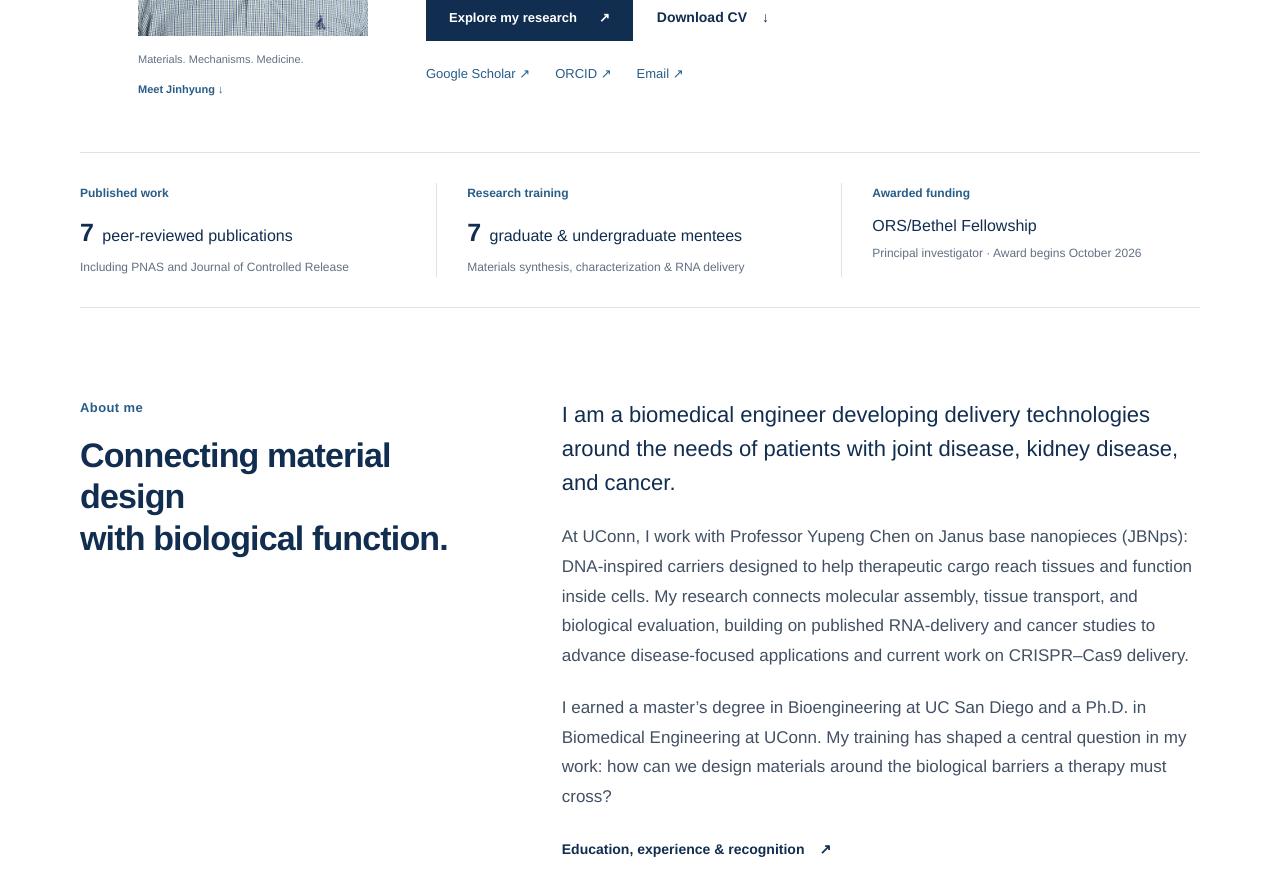
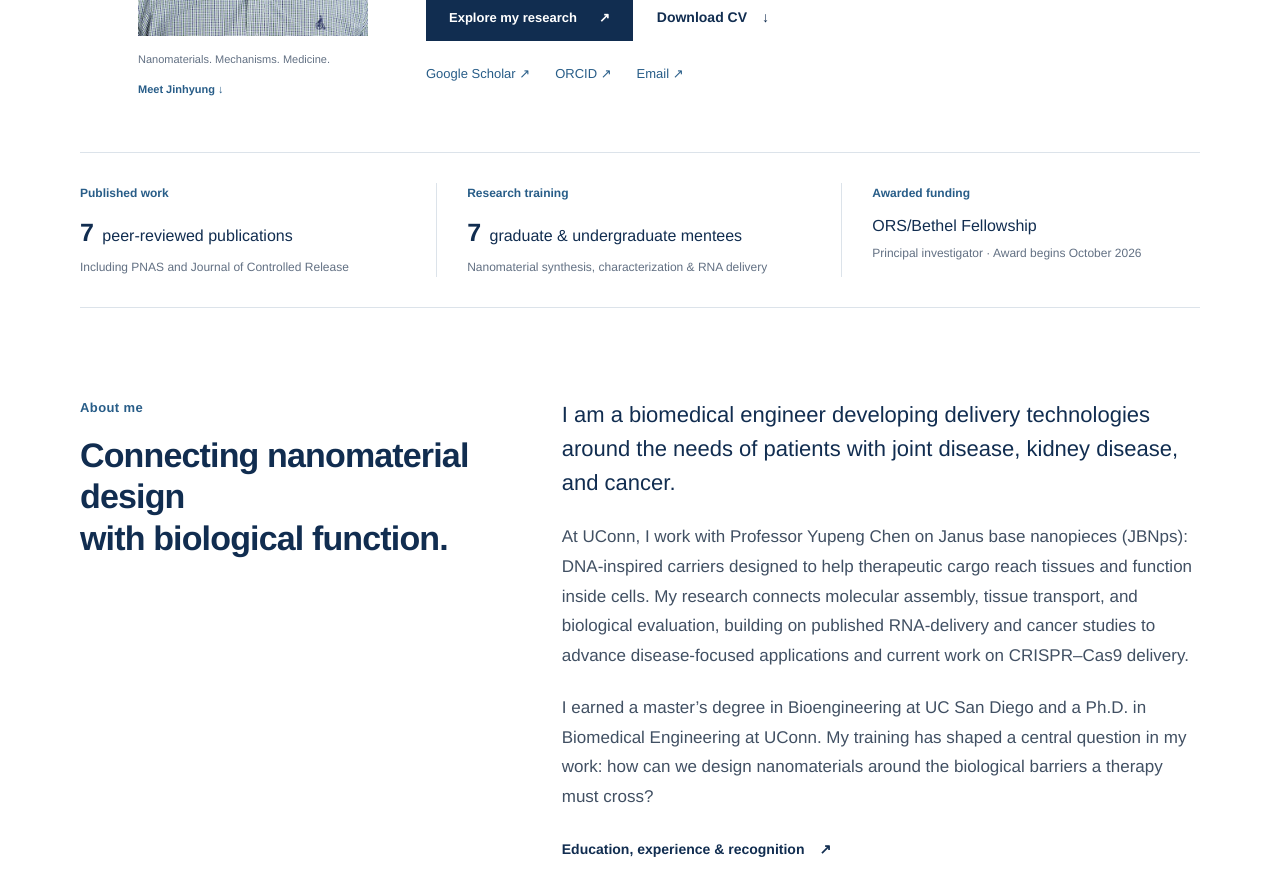
Before and after one commit to biojhleena-glitch/biojhleena-glitch.github.io, a Jekyll site: the page built from _pages/about.html, in a window 1280 px wide and 1400 px high, scrolled down 837 px, cut to the strip 0-930 px from the top of the window. Shown: the top 896 px of the strip. Built offline with Jekyll 4.4.1, drawn with Linux system fonts in a browser that asks for light colours; some of the changed text lies outside the part shown.

Commit message:
Use nanomaterial terminology throughout the website

```diff
--- a/_pages/about.html
+++ b/_pages/about.html
@@ -1,19 +1,19 @@
 ---
-title: "Bioinspired materials & RNA therapeutics"
+title: "Bioinspired nanomaterials & RNA therapeutics"
 permalink: /
 home: true
 ---
 <section class="candidate-hero" aria-labelledby="home-title">
   <div class="candidate-banner">
     <div class="content-width">
-      <p class="eyebrow">Bioinspired materials · RNA delivery</p>
-      <h1 id="home-title">Engineering materials<br> for <em>RNA therapeutics.</em></h1>
+      <p class="eyebrow">Bioinspired nanomaterials · RNA delivery</p>
+      <h1 id="home-title">Engineering nanomaterials<br> for <em>RNA therapeutics.</em></h1>
     </div>
   </div>
   <div class="candidate-hero-inner content-width">
     <figure class="candidate-portrait">
       <div class="portrait-mat"><img src="{{ '/images/jinhyung-lee.jpg' | relative_url }}" width="2247" height="3000" alt="Jinhyung Lee, biomedical engineer and RNA delivery researcher" fetchpriority="high"></div>
-      <figcaption><span>Materials. Mechanisms. Medicine.</span><a href="#about">Meet Jinhyung <span aria-hidden="true">↓</span></a></figcaption>
+      <figcaption><span>Nanomaterials. Mechanisms. Medicine.</span><a href="#about">Meet Jinhyung <span aria-hidden="true">↓</span></a></figcaption>
     </figure>
     <div class="candidate-hero-copy">
       <p class="candidate-name">Jinhyung Lee, Ph.D.</p>
@@ -27,16 +27,16 @@ home: true
 
 <div class="candidate-evidence content-width" aria-label="Selected experience and recognition">
   <div><span class="evidence-label">Published work</span><p><strong>7</strong> peer-reviewed publications</p><span>Including PNAS and Journal of Controlled Release</span></div>
-  <div><span class="evidence-label">Research training</span><p><strong>7</strong> graduate &amp; undergraduate mentees</p><span>Materials synthesis, characterization &amp; RNA delivery</span></div>
+  <div><span class="evidence-label">Research training</span><p><strong>7</strong> graduate &amp; undergraduate mentees</p><span>Nanomaterial synthesis, characterization &amp; RNA delivery</span></div>
   <div><span class="evidence-label">Awarded funding</span><p>ORS/Bethel Fellowship</p><span>Principal investigator · Award begins October 2026</span></div>
 </div>
 
 <section id="about" class="candidate-about content-width" aria-labelledby="about-title">
-  <div><p class="eyebrow">About me</p><h2 id="about-title">Connecting material design<br> with biological function.</h2></div>
+  <div><p class="eyebrow">About me</p><h2 id="about-title">Connecting nanomaterial design<br> with biological function.</h2></div>
   <div class="about-narrative">
     <p class="about-lead">I am a biomedical engineer developing delivery technologies around the needs of patients with joint disease, kidney disease, and cancer.</p>
     <p>At UConn, I work with Professor Yupeng Chen on Janus base nanopieces (JBNps): DNA-inspired carriers designed to help therapeutic cargo reach tissues and function inside cells. My research connects molecular assembly, tissue transport, and biological evaluation, building on published RNA-delivery and cancer studies to advance disease-focused applications and current work on CRISPR–Cas9 delivery.</p>
-    <p>I earned a master’s degree in Bioengineering at UC San Diego and a Ph.D. in Biomedical Engineering at UConn. My training has shaped a central question in my work: how can we design materials around the biological barriers a therapy must cross?</p>
+    <p>I earned a master’s degree in Bioengineering at UC San Diego and a Ph.D. in Biomedical Engineering at UConn. My training has shaped a central question in my work: how can we design nanomaterials around the biological barriers a therapy must cross?</p>
     <a class="text-link" href="{{ '/cv/' | relative_url }}">Education, experience &amp; recognition <span aria-hidden="true">↗</span></a>
   </div>
 </section>
@@ -54,7 +54,7 @@ home: true
         <span class="movie-credit">Lee et al., <em>PNAS</em> (2021), <a href="https://pmc.ncbi.nlm.nih.gov/articles/PMC8126792/#supplementary-material1">Movie S1</a>. <a href="https://creativecommons.org/licenses/by/4.0/">CC BY 4.0</a> · Unchanged.</span>
       </figcaption>
     </figure>
-    <div class="research-story-copy"><p class="eyebrow">The research question</p><h2 id="research-story-title">A therapy is only as effective<br> as the journey it can make.</h2><p>Reaching a tissue, entering a cell, and releasing cargo are distinct challenges. My research brings materials engineering to each step, with published studies in RNA delivery and preclinical cancer models.</p>
+    <div class="research-story-copy"><p class="eyebrow">The research question</p><h2 id="research-story-title">A therapy is only as effective<br> as the journey it can make.</h2><p>Reaching a tissue, entering a cell, and releasing cargo are distinct challenges. My research brings nanomaterial engineering to each step, with published studies in RNA delivery and preclinical cancer models.</p>
       <ol class="barrier-list"><li><span>01</span><div><h3>Reach the tissue</h3><p>Study how carrier assembly and geometry influence transport through dense biological environments.</p></div></li><li><span>02</span><div><h3>Release the cargo</h3><p>Investigate endosomal escape so RNA can reach its intracellular site of action.</p></div></li><li><span>03</span><div><h3>Measure the function</h3><p>Connect delivery with gene silencing and therapeutic response in relevant experimental models.</p></div></li></ol>
       <a class="text-link" href="{{ '/research/' | relative_url }}">Explore the research program <span aria-hidden="true">↗</span></a>
     </div>
@@ -75,7 +75,7 @@ home: true
 <section class="featured-research content-width" aria-labelledby="selected-title">
   <div class="section-heading"><div><p class="eyebrow">Selected published work</p><h2 id="selected-title">Three studies. One connected purpose.</h2></div><a class="text-link" href="{{ '/publications/' | relative_url }}">All publications <span aria-hidden="true">↗</span></a></div>
   <div class="featured-paper-grid">
-    <article class="featured-paper"><a class="featured-paper-image" href="{{ '/research/#rna-delivery--endosomal-escape' | relative_url }}" aria-label="Explore the PNAS study on endosomal escape"><img src="{{ '/images/pnas-2021-endosomal-escape.jpg?v=figure1' | relative_url }}" width="677" height="914" alt="Published PNAS Figure 1 showing nanopiece assembly, material characterization, and cellular uptake" loading="lazy" decoding="async"></a><div class="featured-paper-copy"><p class="paper-kicker">PNAS <span>2021</span></p><h3><a href="{{ '/research/#rna-delivery--endosomal-escape' | relative_url }}">Helping RNA escape<br> the endosome.</a></h3><p>Connecting intracellular imaging with functional gene silencing using DNA-inspired nanomaterials.</p><p class="paper-role">First author</p><div class="paper-links"><a href="{{ '/research/#rna-delivery--endosomal-escape' | relative_url }}">Research story ↗</a><a href="https://doi.org/10.1073/pnas.2104511118">Paper ↗</a></div><p class="paper-credit">Lee et al., Fig. 1 · <a href="https://creativecommons.org/licenses/by/4.0/">CC BY 4.0</a> · Unchanged</p></div></article>
+    <article class="featured-paper"><a class="featured-paper-image" href="{{ '/research/#rna-delivery--endosomal-escape' | relative_url }}" aria-label="Explore the PNAS study on endosomal escape"><img src="{{ '/images/pnas-2021-endosomal-escape.jpg?v=figure1' | relative_url }}" width="677" height="914" alt="Published PNAS Figure 1 showing nanopiece assembly, nanomaterial characterization, and cellular uptake" loading="lazy" decoding="async"></a><div class="featured-paper-copy"><p class="paper-kicker">PNAS <span>2021</span></p><h3><a href="{{ '/research/#rna-delivery--endosomal-escape' | relative_url }}">Helping RNA escape<br> the endosome.</a></h3><p>Connecting intracellular imaging with functional gene silencing using DNA-inspired nanomaterials.</p><p class="paper-role">First author</p><div class="paper-links"><a href="{{ '/research/#rna-delivery--endosomal-escape' | relative_url }}">Research story ↗</a><a href="https://doi.org/10.1073/pnas.2104511118">Paper ↗</a></div><p class="paper-credit">Lee et al., Fig. 1 · <a href="https://creativecommons.org/licenses/by/4.0/">CC BY 4.0</a> · Unchanged</p></div></article>
     <article class="featured-paper"><a class="featured-paper-image" href="{{ '/research/#nanoparticle-design--tissue-transport' | relative_url }}" aria-label="Explore the Journal of Controlled Release study on nanoparticle design"><img src="{{ '/images/jcr-2025-nanoparticle-design.jpg' | relative_url }}" width="1604" height="2100" alt="Published schematic of computation-aided rod-shaped nanoparticle design for tumor delivery" loading="lazy" decoding="async"></a><div class="featured-paper-copy"><p class="paper-kicker">Journal of Controlled Release <span>2025</span></p><h3><a href="{{ '/research/#nanoparticle-design--tissue-transport' | relative_url }}">Designing carriers<br> for tissue transport.</a></h3><p>Combining computation-informed assembly with experimental evaluation of rod-shaped drug carriers.</p><p class="paper-role">Co-first author</p><div class="paper-links"><a href="{{ '/research/#nanoparticle-design--tissue-transport' | relative_url }}">Research story ↗</a><a href="https://doi.org/10.1016/j.jconrel.2025.114169">Paper ↗</a></div><p class="paper-credit">Lee, Zhang et al., Fig. 1 · <a href="https://creativecommons.org/licenses/by/4.0/">CC BY 4.0</a> · Unchanged</p></div></article>
     <article class="featured-paper"><a class="featured-paper-image" href="{{ '/research/#combination-therapy--cancer-models' | relative_url }}" aria-label="Explore the Materials Today Advances study on combination delivery"><img src="{{ '/images/mta-2026-combination-delivery.jpg' | relative_url }}" width="1800" height="1750" alt="Published schematic of doxorubicin and siRNA co-delivery in preclinical ovarian cancer models" loading="lazy" decoding="async"></a><div class="featured-paper-copy"><p class="paper-kicker">Materials Today Advances <span>2026</span></p><h3><a href="{{ '/research/#combination-therapy--cancer-models' | relative_url }}">Bringing drug and RNA<br> delivery together.</a></h3><p>Investigating combination delivery to address multidrug resistance in preclinical cancer models.</p><p class="paper-role">Co-corresponding author</p><div class="paper-links"><a href="{{ '/research/#combination-therapy--cancer-models' | relative_url }}">Research story ↗</a><a href="https://doi.org/10.1016/j.mtadv.2026.100845">Paper ↗</a></div><p class="paper-credit">Zhai et al., Fig. 1 · <a href="https://creativecommons.org/licenses/by/4.0/">CC BY 4.0</a> · Unchanged</p></div></article>
   </div>
@@ -99,4 +99,4 @@ home: true
   <div class="update-row"><time datetime="2026-06">JUN 2026</time><p>Co-corresponding author of our study on drug and siRNA co-delivery in <a href="https://doi.org/10.1016/j.mtadv.2026.100845"><em>Materials Today Advances</em></a>.</p></div>
 </section>
 
-<section class="candidate-contact content-width"><div><p class="eyebrow">Connect</p><h2>Let’s talk about materials,<br> RNA delivery, and what comes next.</h2></div><a class="button button-primary" href="mailto:jinhyung.lee@uconn.edu">Get in touch <span aria-hidden="true">↗</span></a></section>
+<section class="candidate-contact content-width"><div><p class="eyebrow">Connect</p><h2>Let’s talk about nanomaterials,<br> RNA delivery, and what comes next.</h2></div><a class="button button-primary" href="mailto:jinhyung.lee@uconn.edu">Get in touch <span aria-hidden="true">↗</span></a></section>
--- a/_pages/publications.html
+++ b/_pages/publications.html
@@ -2,7 +2,7 @@
 title: Publications
 eyebrow: Research outputs
 permalink: /publications/
-intro: Peer-reviewed work in nucleic acid delivery, bioinspired materials, and tissue engineering.
+intro: Peer-reviewed work in nucleic acid delivery, bioinspired nanomaterials, and tissue engineering.
 ---
 <p class="publication-summary">7 peer-reviewed publications <span>·</span> 6 original research articles <span>·</span> 1 review</p>
 <div class="publication-tools" hidden>
```
Also changed, not shown: _pages/mentoring.md (+2 -2 lines), _pages/research.md (+7 -7 lines).
